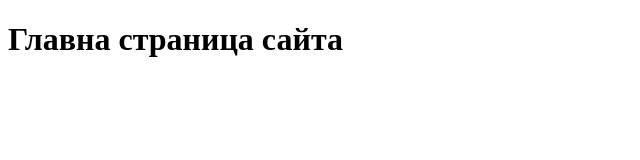
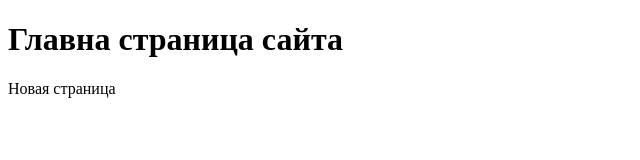
Before and after one commit to platonovka/fist_site, a plain HTML site: page index.html in a window 1280 px wide. Shown: the whole page, without its empty margins (0-640 px from the left). Drawn offline with Linux system fonts and the light colour scheme.

Commit message:
Добавили новый абзац

```diff
--- a/index.html
+++ b/index.html
@@ -5,6 +5,6 @@
 <title>сайт</title>
 <body>
         <h1>Главна страница сайта</h1>
-
+<p>Новая страница</p>
 </body>
 </html>
```
